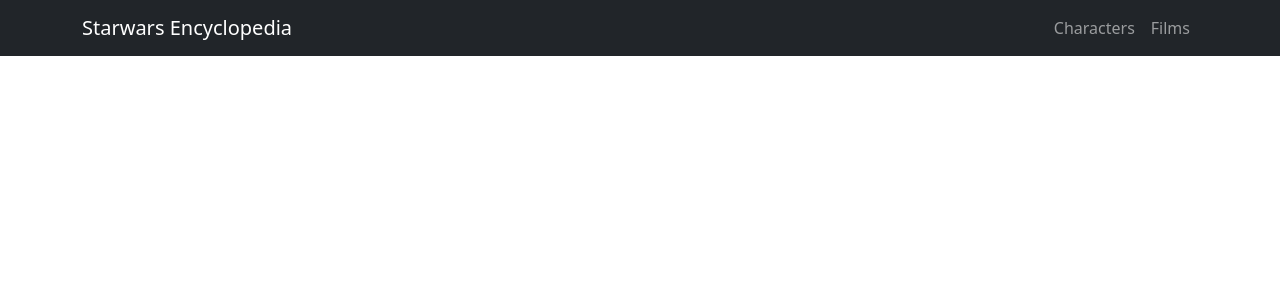
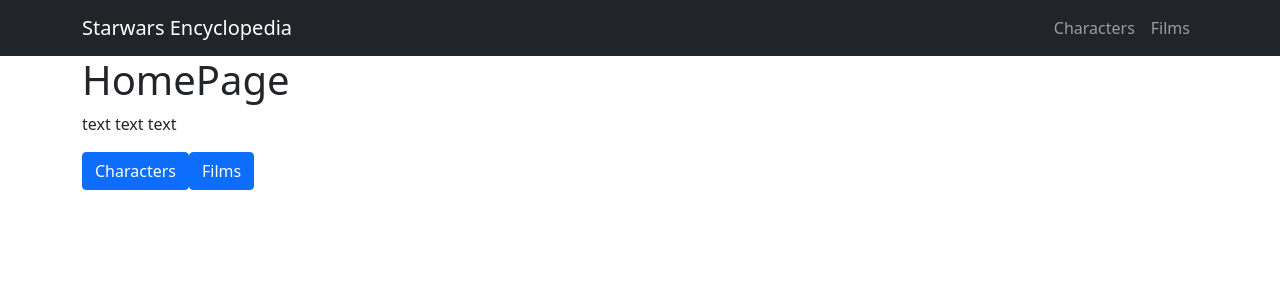
Before and after one commit to JonaTorsson/StarWars_API, a React (Create React App) app: page / in a window 1280 px wide. Shown: the top 300 px of the page. Built offline with nearby package versions, Linux system fonts and the light colour scheme.

Commit message:
made new filepages thats empty started on homepage

```diff
--- a/src/App.jsx
+++ b/src/App.jsx
@@ -1,11 +1,26 @@
+import { Routes, Route } from 'react-router-dom'
 import Navigation from "./components/Navigation";
+import HomePage from "./pages/HomePage"
+import Films from "./pages/Films"
+import Characters from "./pages/Characters"
+import SingleFilmPage from "./pages/SingleFilmPage"
+import SingleCharacterPage from "./pages/SingleCharacterPage"
 
 import 'bootstrap/dist/css/bootstrap.css'
 
 const App = () => {
   return (
+	<div className="App">
+		<Navigation />
 
-      <Navigation />
+		<Routes>
+			<Route path="/" element	={< HomePage />} />
+			<Route path="/films" element	={< Films />} />
+			<Route path="/characters" element	={< Characters />} />
+			<Route path="/films/:id" element	={< SingleFilmPage />} />
+			<Route path="/characters/:id" element	={< SingleCharacterPage />} />
+		</Routes>
+	</div>
   );
 }
 
--- /dev/null
+++ b/src/pages/HomePage.jsx
@@ -0,0 +1,30 @@
+import Button from 'react-bootstrap/Button'
+import Container from 'react-bootstrap/Container'
+import { Link } from 'react-router-dom'
+
+const HomePage = () => {
+	return (
+
+		<Container>
+			<h1>HomePage</h1>
+
+			<div className="btns">
+					<p>text text text</p>
+					<Button
+						className="btn"
+						as={Link}
+						to="/characters">
+						Characters
+					</Button>
+					<Button
+						className="btn"
+						as={Link}
+						to="/films">
+						Films
+					</Button>
+			</div>
+		</Container>
+	)
+}
+
+export default HomePage
```
Also changed, not shown: src/pages/Characters.jsx (added), src/pages/Films.jsx (added), src/pages/SingleCharacterPage.jsx (added), src/pages/SingleFilmPage.jsx (added).
